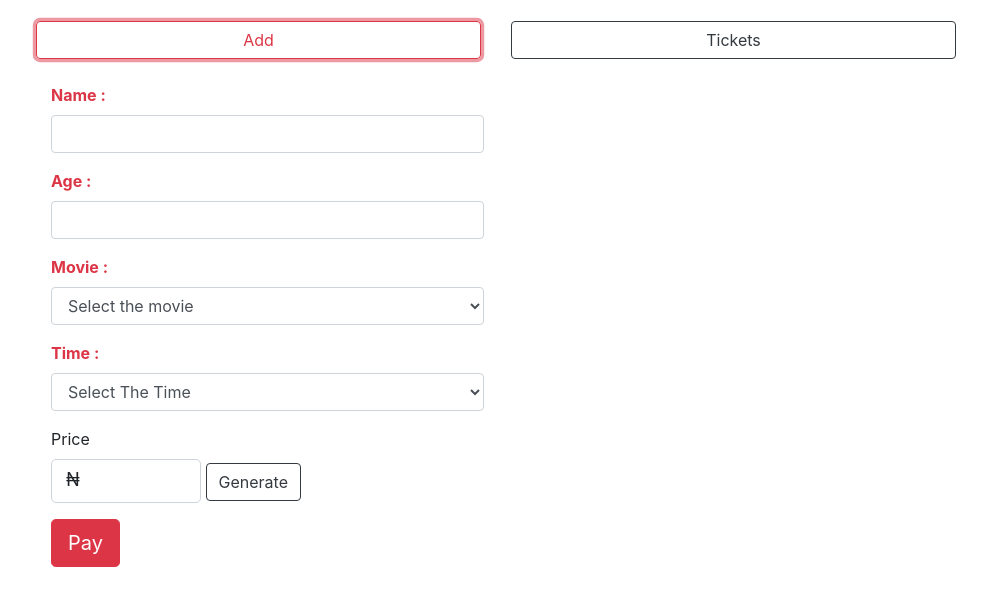
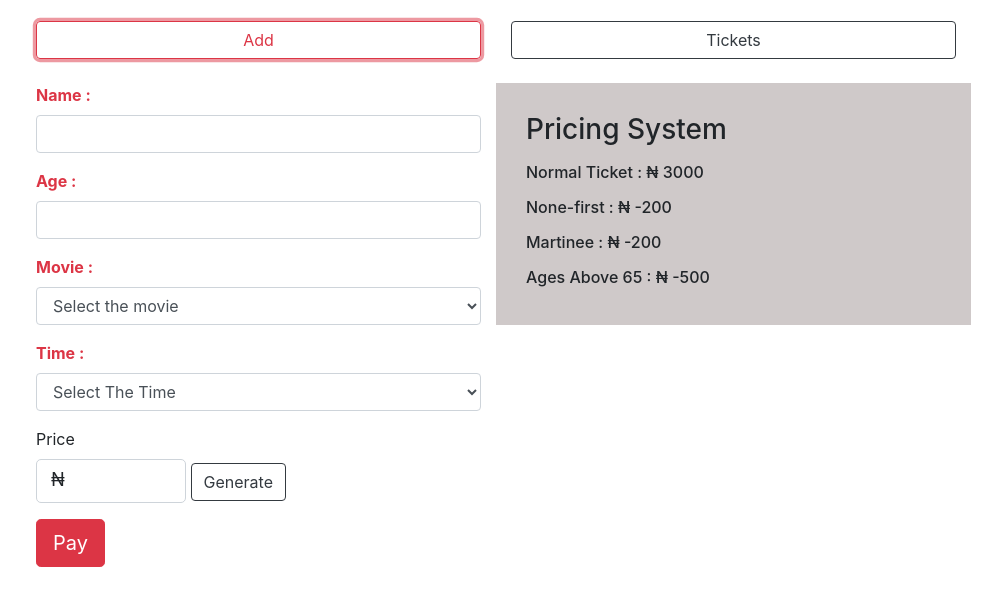
Before and after one commit to Danny-ot/movieTicket, a plain HTML site: page index.html in a window 1280 px wide. Both pictures are taken after a click on the button "Add". Shown: the part 51-656 px from the top of the page, without its empty margins (49-1051 px from the left). Drawn offline with Linux system fonts and the light colour scheme.

Commit message:
Create the  pricing system

```diff
--- a/css/styles.css
+++ b/css/styles.css
@@ -15,5 +15,11 @@ select{
 }
 
 .form-input{
+    display: none;
+}
 
+.price-sys{
+    background-color: rgb(207, 201, 201);
+    padding: 30px;
+    align-self: start;
 }
--- a/index.html
+++ b/index.html
@@ -20,13 +20,18 @@
         <!-- Buttons For Adding And Database -->
         <div class="add-tick row mt-4 text-center">
             <div class="col-md-5">
-                <button class="btn-outline-danger btn btn-block">Add</button>
+                <button class="btn-outline-danger btn btn-block" id="add-btn">Add</button>
             </div>
             <div class="col-md-5">
-                <button class="btn btn-outline-dark btn-block">Tickets</button>
+                <button class="btn btn-outline-dark btn-block" id="tick-btn">Tickets</button>
             </div>
         </div>
+
         <!-- Input For The Form -->
+
+        <div class="row">
+
+
         <div class="form-input col-md-5 mt-4">
             <form id="form">
                 <div class="form-group">
@@ -71,7 +76,20 @@
                 <button class="btn btn-danger pl-3 pr-3 btn-lg">Pay</button>
             </form>
         </div>
+        <div class="col-md-5 price-sys mt-4">
+            <h3>Pricing System</h3>
+            <h6 class="mt-3">Normal Ticket : &#8358 3000</h6>
+            <h6 class="mt-3">None-first : &#8358 -200</h6>
+            <h6 class="mt-3">Martinee : &#8358 -200</h6>
+            <h6 class="mt-3">Ages Above 65 : &#8358 -500</h6>
+        </div>
+    </div>
 
+
+        <!-- Tickets Display -->
+        <div class="tickets">
+
+        </div>
     </div>
 </body>
 
--- a/js/UIL.js
+++ b/js/UIL.js
@@ -1,6 +1,8 @@
 let tickets = new Tickets();
 
 $("document").ready(function(){
+
+    // The generate button click button
     $("#generate").click(function(){
         let name = $("#name-input").val();
         let age = parseInt($("#age-input").val());
@@ -11,4 +13,10 @@ $("document").ready(function(){
         let price = tickets.getPrice(customer);
         $("#price-input").text(price)
     })
+
+    // The Add btn click method
+    $("#add-btn").click(function(){
+        $(".tickets").hide();
+        $(".form-input").toggle();
+    })
 })
--- a/js/scripts.js
+++ b/js/scripts.js
@@ -35,8 +35,8 @@ Tickets.prototype.getPrice = function(customer){
     if(customer.age > 65){
         price -= 500;
     }
-    if(this.id < 3){
-        price -= 300
+    if(this.id > 3){
+        price -= 200
     }
     if(customer.time ==="12:30 pm" || customer.time === "3:30 pm"){
         price -= 200
@@ -63,9 +63,10 @@ Tickets.prototype.deleteCustomer = function(id){
 }
 
 // Constructor For The Customer
-function Customer(name , age , time , movie){
+function Customer(name , age , time , movie , price){
     this.name = name;
     this.age = age;
     this.time = time;
     this.movie = movie;
+    this.price = price;
 };
```
